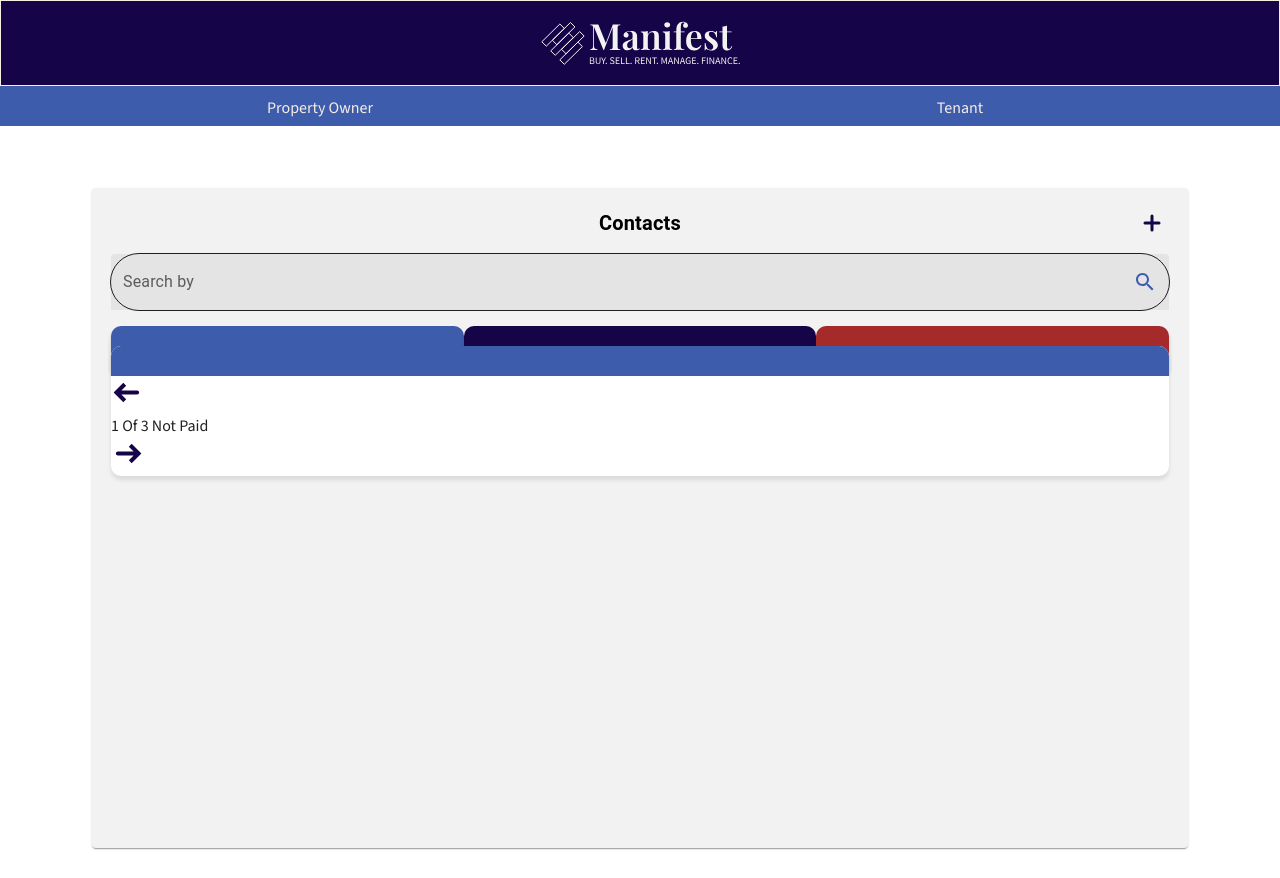
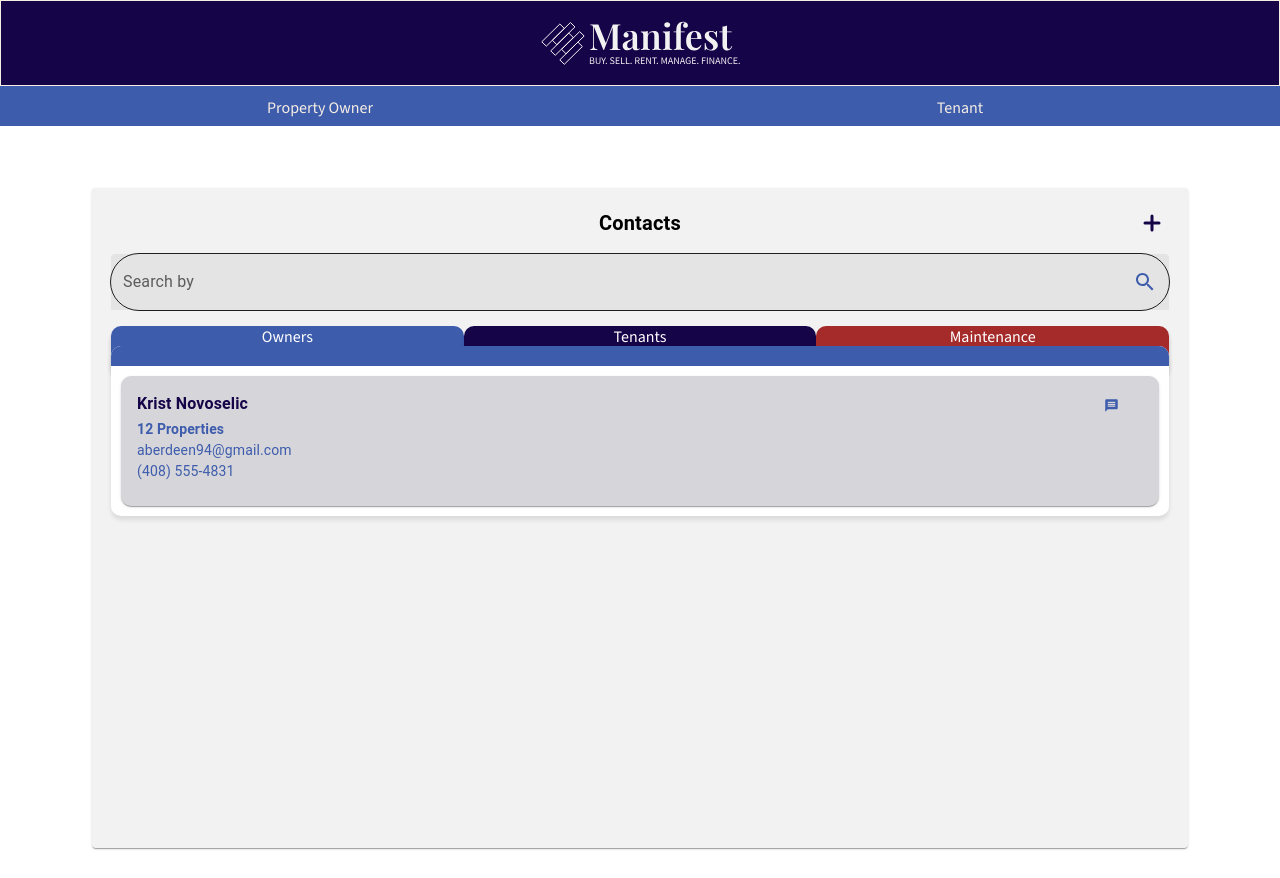
Before and after one commit to infinite-options/manifestmyspace-web, a React (Create React App) app: page /contacts in a window 1280 px wide. Built offline with nearby package versions, Linux system fonts and the light colour scheme; what react-swipeable-views-utils would draw is missing.

Commit message:
contact cards

```diff
--- a/src/components/Contacts/Contacts.jsx
+++ b/src/components/Contacts/Contacts.jsx
@@ -10,8 +10,10 @@ import {
     Button,
     InputAdornment,
     TextField,
+    Card,
+    CardContent,
 } from '@mui/material';
-import { Add, Search } from '@mui/icons-material';
+import { Message, Search } from '@mui/icons-material';
 import { getStatusColor } from './ContactsFunction';
 
 const Contacts = (props) => {
@@ -131,7 +133,11 @@ const Contacts = (props) => {
                                             getStatusColor('Owner'),
                                     }}
                                     onClick={() => setContactsTab('Owner')}
-                                />
+                                >
+                                    <div className="contacts-detail-text">
+                                        Owners
+                                    </div>
+                                </div>
                                 <div
                                     className="contacts-detail-navbar"
                                     style={{
@@ -139,7 +145,11 @@ const Contacts = (props) => {
                                             getStatusColor('Tenants'),
                                     }}
                                     onClick={() => setContactsTab('Tenants')}
-                                />
+                                >
+                                    <div className="contacts-detail-text">
+                                        Tenants
+                                    </div>
+                                </div>
                                 <div
                                     className="contacts-detail-navbar"
                                     style={{
@@ -149,7 +159,11 @@ const Contacts = (props) => {
                                     onClick={() =>
                                         setContactsTab('Maintenance')
                                     }
-                                />
+                                >
+                                    <div className="contacts-detail-text">
+                                        Maintenance
+                                    </div>
+                                </div>
                             </div>
                             <div className="contacts-detail-background">
                                 <div
@@ -159,39 +173,13 @@ const Contacts = (props) => {
                                             getStatusColor(contactsTab),
                                     }}
                                 />
-                                <div className="property-rent-detail-selector-container">
-                                    <div className="property-rent-detail-selector-icon-left">
-                                        <svg
-                                            width="33"
-                                            height="33"
-                                            viewBox="0 0 33 33"
-                                            fill="none"
-                                            xmlns="http://www.w3.org/2000/svg"
-                                        >
-                                            <path
-                                                d="M5.5 16.5L4.08579 15.0858L2.67157 16.5L4.08579 17.9142L5.5 16.5ZM26.125 18.5C27.2296 18.5 28.125 17.6046 28.125 16.5C28.125 15.3954 27.2296 14.5 26.125 14.5V18.5ZM12.3358 6.83579L4.08579 15.0858L6.91421 17.9142L15.1642 9.66421L12.3358 6.83579ZM4.08579 17.9142L12.3358 26.1642L15.1642 23.3358L6.91421 15.0858L4.08579 17.9142ZM5.5 18.5H26.125V14.5H5.5V18.5Z"
-                                                fill="#160449"
-                                            />
-                                        </svg>
-                                    </div>
-                                    <div className="property-rent-detail-selector-icon-text">
-                                        1 Of 3 Not Paid
-                                    </div>
-                                    <div className="property-rent-detail-selector-icon-right">
-                                        <svg
-                                            width="33"
-                                            height="33"
-                                            viewBox="0 0 33 33"
-                                            fill="none"
-                                            xmlns="http://www.w3.org/2000/svg"
-                                        >
-                                            <path
-                                                d="M27.5 16.5L28.9142 17.9142L30.3284 16.5L28.9142 15.0858L27.5 16.5ZM6.875 14.5C5.77043 14.5 4.875 15.3954 4.875 16.5C4.875 17.6046 5.77043 18.5 6.875 18.5L6.875 14.5ZM20.6642 26.1642L28.9142 17.9142L26.0858 15.0858L17.8358 23.3358L20.6642 26.1642ZM28.9142 15.0858L20.6642 6.83579L17.8358 9.66421L26.0858 17.9142L28.9142 15.0858ZM27.5 14.5L6.875 14.5L6.875 18.5L27.5 18.5L27.5 14.5Z"
-                                                fill="#160449"
-                                            />
-                                        </svg>
-                                    </div>
-                                </div>
+                                {contactsTab === 'Owner' ? (
+                                    <OwnerContactsCard />
+                                ) : contactsTab === 'Tenants' ? (
+                                    <TenantContactsCard />
+                                ) : (
+                                    <MaintenanceContactsCard />
+                                )}
                             </div>
                         </div>
                     </div>
@@ -201,4 +189,187 @@ const Contacts = (props) => {
     );
 };
 
+const OwnerContactsCard = (props) => {
+    return (
+        <Stack>
+            <Card
+                sx={{
+                    backgroundColor: '#D6D5DA',
+                    borderRadius: '10px',
+                    margin: '10px',
+                    color: '#160449',
+                }}
+            >
+                <CardContent>
+                    <Stack flexDirection="row" justifyContent="space-between">
+                        <Typography
+                            sx={{
+                                fontSize: '16px',
+                                fontWeight: theme.typography.common.fontWeight,
+                            }}
+                        >
+                            Krist Novoselic
+                        </Typography>
+                        <Button>
+                            <Message
+                                sx={{
+                                    color: theme.typography.common.blue,
+                                    fontSize: '15px',
+                                }}
+                            />
+                        </Button>
+                    </Stack>
+                    <Typography
+                        sx={{
+                            color: theme.typography.common.blue,
+                            fontSize: '14px',
+                            fontWeight: theme.typography.primary.fontWeight,
+                        }}
+                    >
+                        12 Properties
+                    </Typography>
+                    <Typography
+                        sx={{
+                            color: theme.typography.common.blue,
+                            fontSize: '14px',
+                        }}
+                    >
+                        aberdeen94@gmail.com
+                    </Typography>
+                    <Typography
+                        sx={{
+                            color: theme.typography.common.blue,
+                            fontSize: '14px',
+                        }}
+                    >
+                        (408) 555-4831
+                    </Typography>
+                </CardContent>
+            </Card>
+        </Stack>
+    );
+};
+
+const TenantContactsCard = (props) => {
+    return (
+        <Stack>
+            <Card
+                sx={{
+                    backgroundColor: '#D6D5DA',
+                    borderRadius: '10px',
+                    margin: '10px',
+                    color: '#160449',
+                }}
+            >
+                <CardContent>
+                    <Stack flexDirection="row" justifyContent="space-between">
+                        <Typography
+                            sx={{
+                                fontSize: '16px',
+                                fontWeight: theme.typography.common.fontWeight,
+                            }}
+                        >
+                            Meg White
+                        </Typography>
+                        <Button>
+                            <Message
+                                sx={{
+                                    color: theme.typography.common.blue,
+                                    fontSize: '15px',
+                                }}
+                            />
+                        </Button>
+                    </Stack>
+                    <Typography
+                        sx={{
+                            color: theme.typography.common.blue,
+                            fontSize: '14px',
+                        }}
+                    >
+                        103 N. Abel St, Milpitas CA 95035
+                    </Typography>
+                    <Typography
+                        sx={{
+                            color: theme.typography.common.blue,
+                            fontSize: '14px',
+                        }}
+                    >
+                        redblackwhite@gmail.com
+                    </Typography>
+                    <Typography
+                        sx={{
+                            color: theme.typography.common.blue,
+                            fontSize: '14px',
+                        }}
+                    >
+                        (408) 555-4831
+                    </Typography>
+                </CardContent>
+            </Card>
+        </Stack>
+    );
+};
+
+const MaintenanceContactsCard = (props) => {
+    return (
+        <Stack>
+            <Card
+                sx={{
+                    backgroundColor: '#D6D5DA',
+                    borderRadius: '10px',
+                    margin: '10px',
+                    color: '#160449',
+                }}
+            >
+                <CardContent>
+                    <Stack flexDirection="row" justifyContent="space-between">
+                        <Typography
+                            sx={{
+                                fontSize: '16px',
+                                fontWeight: theme.typography.common.fontWeight,
+                            }}
+                        >
+                            Doolittle Maintenance
+                        </Typography>
+                        <Button>
+                            <Message
+                                sx={{
+                                    color: theme.typography.common.blue,
+                                    fontSize: '15px',
+                                }}
+                            />
+                        </Button>
+                    </Stack>
+                    <Typography
+                        sx={{
+                            color: theme.typography.common.blue,
+                            fontSize: '14px',
+                        }}
+                    >
+                        stratosphere1998@gmail.com
+                    </Typography>
+                    <Typography
+                        sx={{
+                            color: theme.typography.common.blue,
+                            fontSize: '14px',
+                        }}
+                    >
+                        (408) 555-4831
+                    </Typography>
+                    <Typography
+                        sx={{
+                            color: theme.typography.common.blue,
+                            fontSize: '14px',
+                            right: '25px',
+                            position: 'absolute',
+                        }}
+                    >
+                        Plumbing and Landscaping
+                    </Typography>
+                </CardContent>
+            </Card>
+        </Stack>
+    );
+};
+
 export default Contacts;
--- a/src/components/Property/PropertyInfo.jsx
+++ b/src/components/Property/PropertyInfo.jsx
@@ -76,7 +76,6 @@ const PropertyInfo = (props) => {
                     direction="row"
                     justifyContent="center"
                     alignItems="center"
-                    sx={{ paddingTop: '25px' }}
                 >
                     <Box>
                         <Button>
--- a/src/css/contacts.css
+++ b/src/css/contacts.css
@@ -22,7 +22,7 @@
 
 .contacts-detail-status-indicator {
     width: 100%;
-    height: 30px;
+    height: 20px;
     border-radius: 10px 10px 0 0;
 }
 
@@ -34,13 +34,13 @@
 .contacts-detail-navbar {
     display: flex;
     flex-direction: row;
-    align-items: center;
     justify-content: center;
-}
-
-.contacts-detail-navbar {
     width: 100%;
     height: 50px;
     border-radius: 10px;
     box-shadow: 0px 4px 4px #00000019;
 }
+
+.contacts-detail-text {
+    color: #FFFFFF;
+}
```
Also changed, not shown: src/components/Contacts/ContactDetails.jsx (+31 -0 lines), 1 other file (tests, documents, lock files or other folders).
